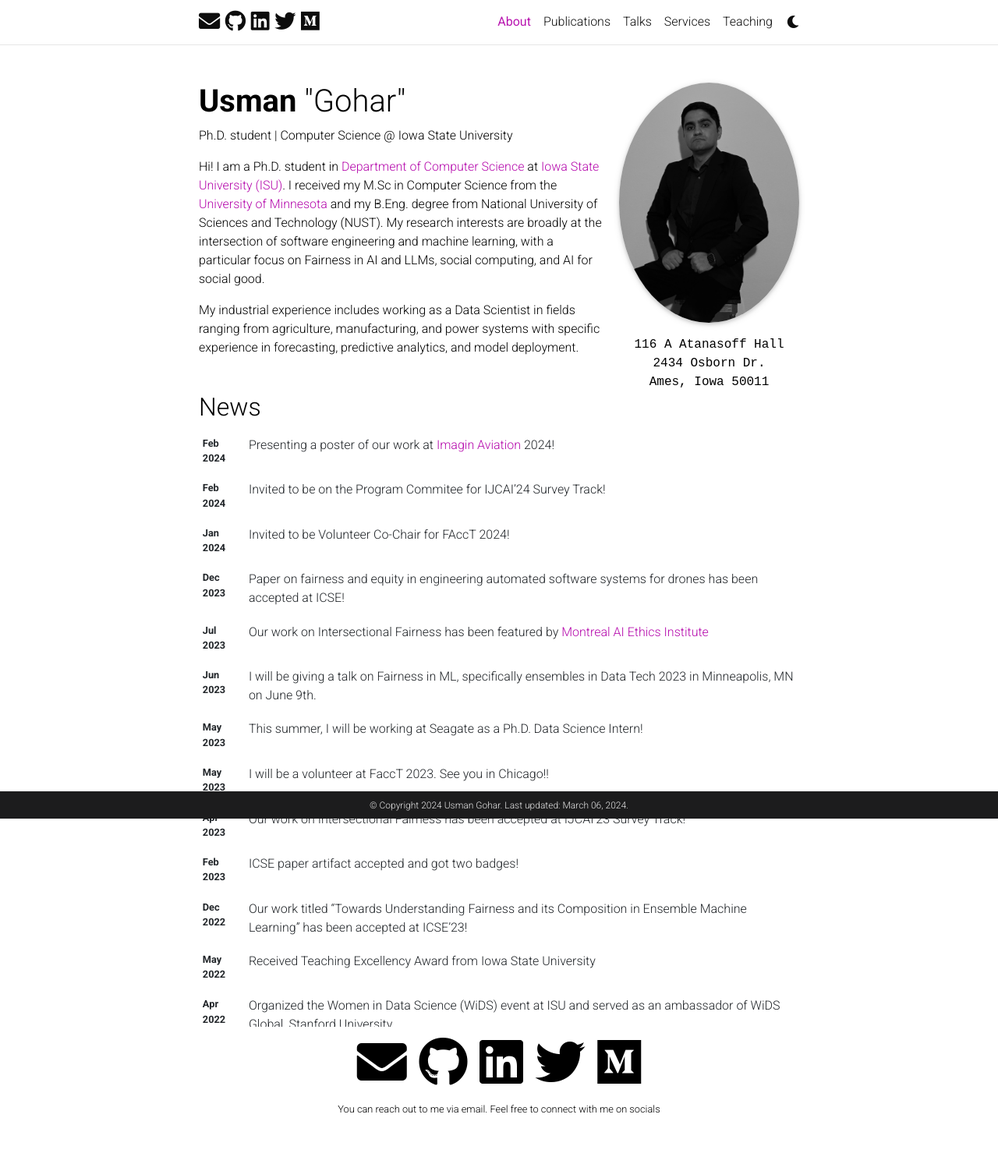
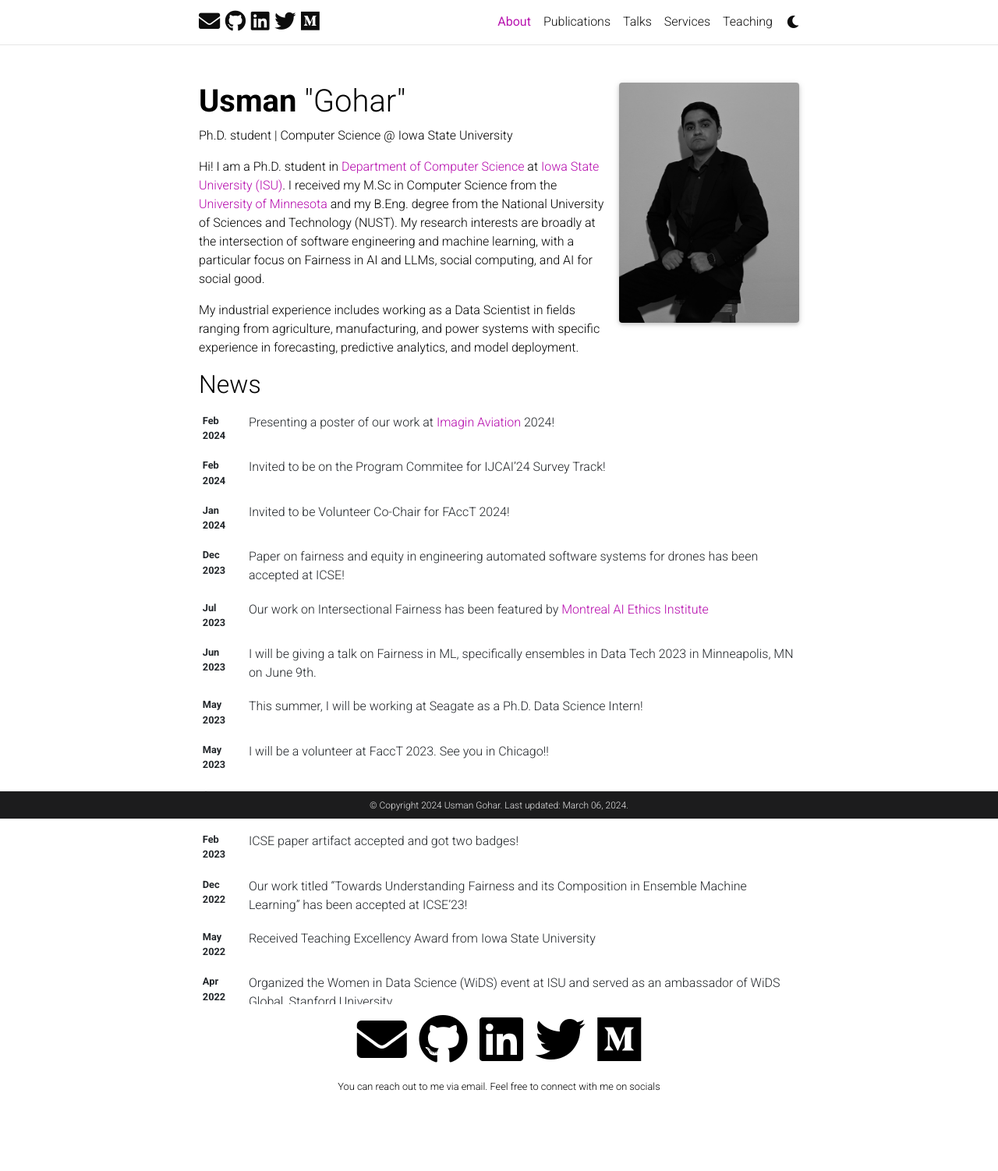
Before and after one commit to UsmanGohar/usmangohar.github.io, a Jekyll site: the page built from _pages/about.md, in a window 1280 px wide. Shown: the whole page at 78% size. Built offline with Jekyll 4.4.1, drawn with Linux system fonts in a browser that asks for light colours; full-size pictures stand in for the smaller copies a plugin makes; comment, search, counter and statistics services are not loaded; a style sheet for code colours, icons or effects is not loaded; after the commit the page ends 1473 px from its top, so only the background shows below that; some of the changed lines change nothing that is shown.

Commit message:
Update about.md

```diff
--- a/_pages/about.md
+++ b/_pages/about.md
@@ -7,11 +7,11 @@ subtitle: Ph.D. student | Computer Science @ Iowa State University
 profile:
   align: center
   image: IMG_7913.jpg
-  image_circular: true # crops the image to make it circular
+  image_circular: false # crops the image to make it circular
   address: >
-    <p align="center">116 A Atanasoff Hall</p>
+    <!-- <p> align="center">116 A Atanasoff Hall</p>
     <p align="center">2434 Osborn Dr.</p>
-    <p align="center">Ames, Iowa 50011</p>
+    <p align="center">Ames, Iowa 50011</p> -->
 
 news: true  # includes a list of news items
 latest_posts: false  # includes a list of the newest posts
@@ -19,6 +19,6 @@ selected_papers: false # includes a list of papers marked as "selected={true}"
 social: true  # includes social icons at the bottom of the page
 ---
 
-Hi! I am a Ph.D. student in [Department of Computer Science](https://www.cs.iastate.edu/) at [Iowa State University (ISU)](https://www.iastate.edu/). I received my M.Sc in Computer Science from the [University of Minnesota](https://www.d.umn.edu/) and my B.Eng. degree from National University of Sciences and Technology (NUST). My research interests are broadly at the intersection of software engineering and machine learning, with a particular focus on Fairness in AI and LLMs, social computing, and AI for social good.
+Hi! I am a Ph.D. student in [Department of Computer Science](https://www.cs.iastate.edu/) at [Iowa State University (ISU)](https://www.iastate.edu/). I received my M.Sc in Computer Science from the [University of Minnesota](https://www.d.umn.edu/) and my B.Eng. degree from the National University of Sciences and Technology (NUST). My research interests are broadly at the intersection of software engineering and machine learning, with a particular focus on Fairness in AI and LLMs, social computing, and AI for social good.
 
 My industrial experience includes working as a Data Scientist in fields ranging from agriculture, manufacturing, and power systems with specific experience in forecasting, predictive analytics, and model deployment.
```
